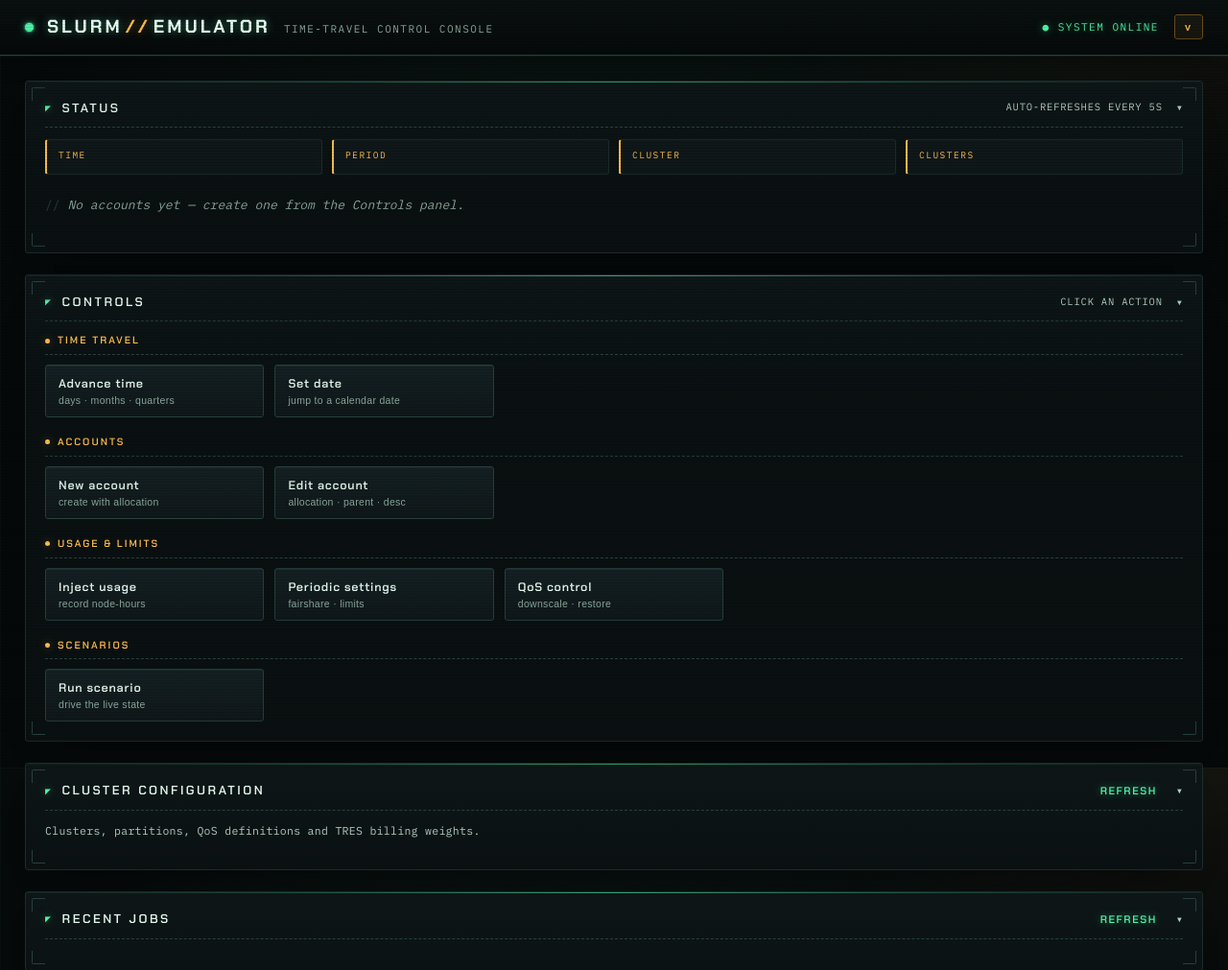
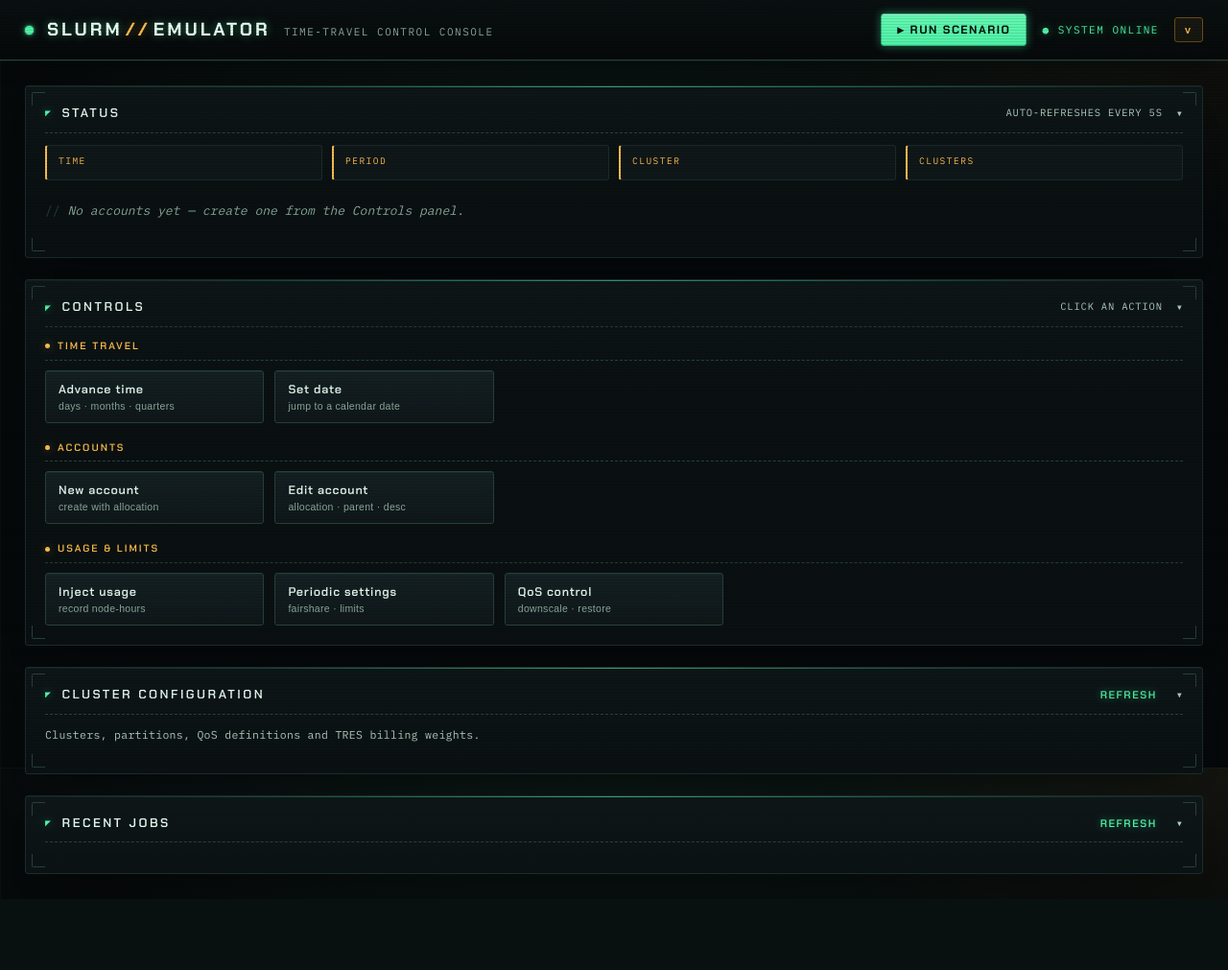
Before and after one commit to waldur/slurm-emulator, a Python web app: template emulator/api/ui/templates/index.html in a window 1280 px wide. Shown: the top 1011 px of the page at 96% size. After the commit the page ends 911 px from the top, so only its background shows below. Run offline with Jinja, Linux system fonts and the light colour scheme; the template is opened without the code that fills it, so the values that code supplies are empty.

Commit message:
Promote Run scenario to the header as a special action
Move the Run scenario action out of the Controls grid into the topbar next to
the console title/status, as a prominent glowing keycap. It opens the same
scenario modal (descriptions + captured step log). Controls now groups into
Time travel / Accounts / Usage & limits.

Claude-Session: https://claude.ai/code/session_0146FnSw1aKm6BYZELYQqcQ1

```diff
--- a/emulator/api/ui/static/style.css
+++ b/emulator/api/ui/static/style.css
@@ -101,6 +101,17 @@ body {
   animation: caret-blink 1.1s steps(1) infinite;
 }
 .readout { display: flex; align-items: center; gap: 16px; }
+.topbar-action {
+  font-family: var(--display); font-weight: 700; font-size: 12px; letter-spacing: 1.5px;
+  text-transform: uppercase; cursor: pointer; padding: 8px 16px; border-radius: var(--radius);
+  color: #04120c; background: linear-gradient(180deg, #66f7b3, var(--green));
+  border: 1px solid #2fae79;
+  box-shadow: 0 1px 0 #0c2b1f, inset 0 1px 0 rgba(255, 255, 255, .35), var(--glow-green);
+  transition: transform .08s ease, filter .12s ease;
+}
+.topbar-action:hover { filter: brightness(1.12); }
+.topbar-action:active { transform: translateY(1px); }
+@media (max-width: 620px) { .topbar-action { display: none; } }
 .readout-status {
   font-size: 11px; letter-spacing: 1.5px; color: var(--green);
   text-shadow: var(--glow-green);
--- a/emulator/api/ui/templates/base.html
+++ b/emulator/api/ui/templates/base.html
@@ -22,6 +22,10 @@
       <span class="tagline">time-travel control console</span>
     </div>
     <div class="readout">
+      <button class="topbar-action" data-open="modal"
+              hx-get="/ui/control/scenario" hx-target="#modal-mount" hx-swap="innerHTML">
+        ▶ Run scenario
+      </button>
       <span class="readout-status" aria-hidden="true">● SYSTEM ONLINE</span>
       <span class="brand-sub">{% block subtitle %}{% endblock %}</span>
     </div>
--- a/emulator/api/ui/templates/index.html
+++ b/emulator/api/ui/templates/index.html
@@ -40,9 +40,6 @@
           ("usage", "Inject usage", "record node-hours"),
           ("settings", "Periodic settings", "fairshare · limits"),
           ("qos", "QoS control", "downscale · restore"),
-        ]),
-        ("Scenarios", [
-          ("scenario", "Run scenario", "drive the live state"),
         ]),
       ] %}
       {% for group_title, actions in groups %}
```
